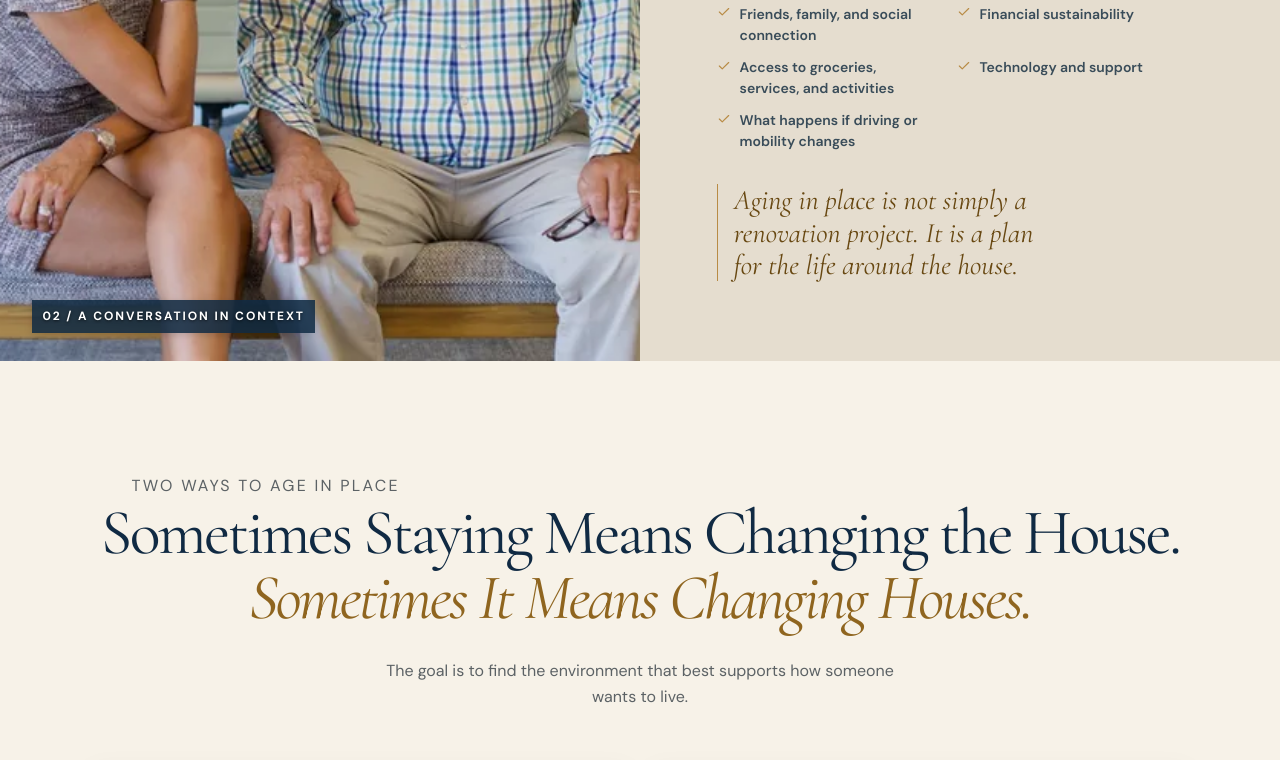
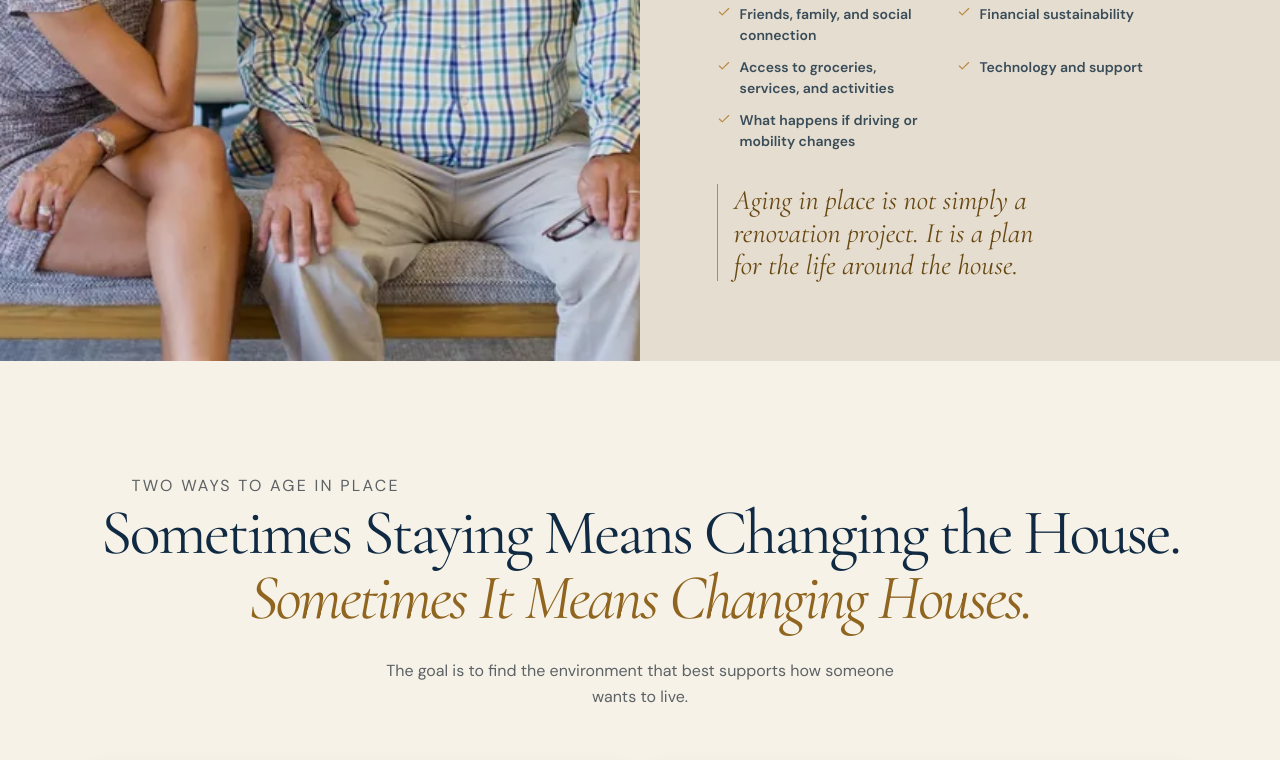
Before and after one commit to ckleb16/Downisze-Baltimore-updates, a React (Vite) app in the folder client/: page /aging-in-place in a window 1280 px wide. Shown: the part 3597-4357 px from the top of the page. Built offline with nearby package versions, Linux system fonts and the light colour scheme.

Commit message:
Remove aging in place story label and document launch audit

```diff
--- a/client/src/pages/AgingInPlace.tsx
+++ b/client/src/pages/AgingInPlace.tsx
@@ -97,7 +97,7 @@ export default function AgingInPlace() {
 
     <DeferredBackground className="aip-assess" backgroundImage={`linear-gradient(rgba(242,237,226,.96),rgba(242,237,226,.96)),url(${paperTexture})`}><div className="aip-section-head"><div><p className="aip-eyebrow">Start with the home</p><h2>Can Your Home Continue<br /><i>to Work for You?</i></h2></div><p>A thoughtful review looks at the daily details that make a home safer, easier, and more sustainable.</p></div><div className="aip-assess-grid">{assessmentTopics.map(([title, copy, Icon]) => <article key={title as string}><Icon size={23} strokeWidth={1.25} /><h3>{title as string}</h3><p>{copy as string}</p></article>)}</div><a className="aip-text-link" href="#self-evaluation">Take the home and lifestyle self-evaluation <ArrowUpRight size={16} /></a></DeferredBackground>
 
-    <section className="aip-story"><div className="aip-story__image"><ResponsiveImage src={consultationPhoto} sizes="(max-width: 900px) 100vw, 50vw" alt="Mary Lynch talking with an older adult in a bright office" /><span>02 / A CONVERSATION IN CONTEXT</span></div><div className="aip-story__copy"><p className="aip-eyebrow">The whole picture matters</p><h2>Your Home Is Only One Part <i>of the Plan.</i></h2><p>Successful aging in place also means thinking about the life around the house.</p><div className="aip-life-list">{["Healthcare and future care needs", "Transportation", "Friends, family, and social connection", "Financial sustainability", "Access to groceries, services, and activities", "Technology and support", "What happens if driving or mobility changes"].map(item => <span key={item}><Check size={14} />{item}</span>)}</div><blockquote>Aging in place is not simply a renovation project. It is a plan for the life around the house.</blockquote></div></section>
+    <section className="aip-story"><div className="aip-story__image"><ResponsiveImage src={consultationPhoto} sizes="(max-width: 900px) 100vw, 50vw" alt="Mary Lynch talking with an older adult in a bright office" /></div><div className="aip-story__copy"><p className="aip-eyebrow">The whole picture matters</p><h2>Your Home Is Only One Part <i>of the Plan.</i></h2><p>Successful aging in place also means thinking about the life around the house.</p><div className="aip-life-list">{["Healthcare and future care needs", "Transportation", "Friends, family, and social connection", "Financial sustainability", "Access to groceries, services, and activities", "Technology and support", "What happens if driving or mobility changes"].map(item => <span key={item}><Check size={14} />{item}</span>)}</div><blockquote>Aging in place is not simply a renovation project. It is a plan for the life around the house.</blockquote></div></section>
 
     <section className="aip-pathways"><div className="aip-section-head aip-section-head--center"><p className="aip-eyebrow aip-eyebrow--gold">Two ways to age in place</p><h2>Sometimes Staying Means Changing the House.<br /><i>Sometimes It Means Changing Houses.</i></h2><p>The goal is to find the environment that best supports how someone wants to live.</p></div><div className="aip-pathway-grid"><article><span className="aip-pathway__num">01</span><h3>Stay in Your Current Home</h3><BulletList items={stayItems} /></article><article><span className="aip-pathway__num">02</span><h3>Move to a Home That Better Supports You</h3><BulletList items={moveItems} /></article></div><p className="aip-pathways__note">Aging in place does not always mean remaining in the same house forever.</p></section>
 
```
Also changed, not shown: 1 other file (tests, documents, lock files or other folders).
